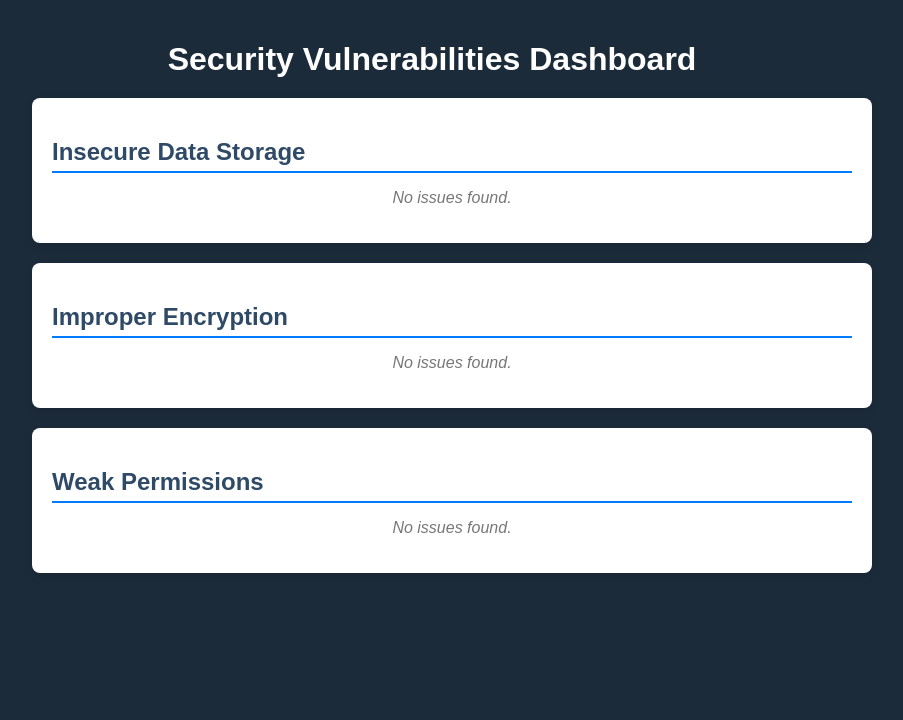
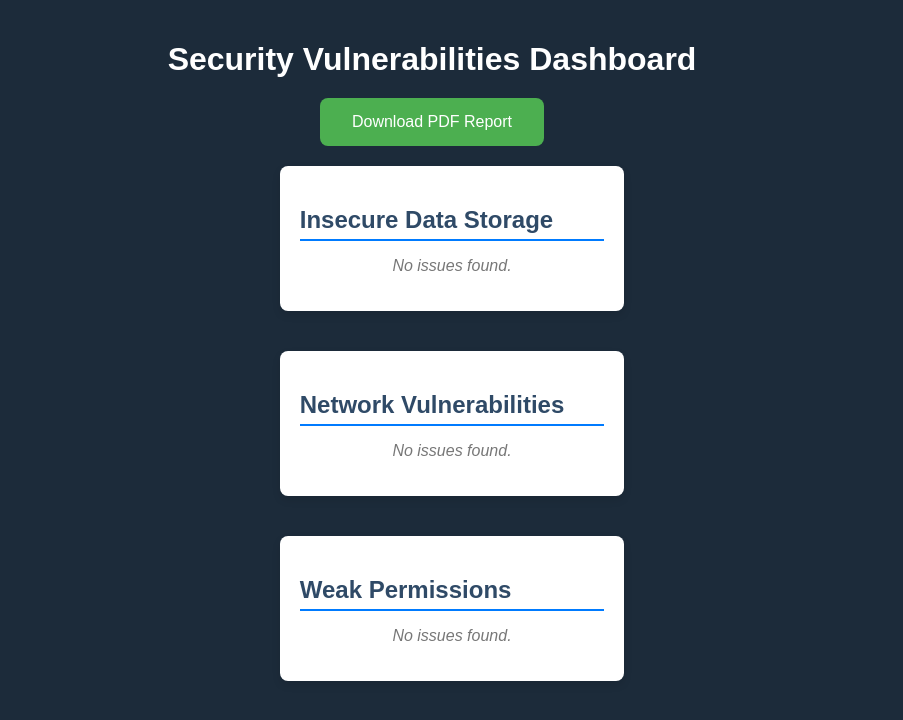
Before and after one commit to heyitssatyam/mobile-app-security-analyser, a Flask app: template templates/dashboard.html in a window 1280 px wide. Shown: the top 720 px of the page, without its empty margins (208-1111 px from the left). Run offline with Flask 3, Linux system fonts and the light colour scheme; the template is opened without the code that fills it, so the values that code supplies are empty.

Commit message:
addded report download option

```diff
--- a/app.py
+++ b/app.py
@@ -1,13 +1,23 @@
-from flask import Flask, request, jsonify, render_template
+from flask import Flask, request, jsonify, render_template, send_file, session
 import requests
 from flask_cors import CORS
 import json
 import re
+import time
+import os
 
 app = Flask(__name__)
 CORS(app)
 MOBSF_API_URL = 'http://localhost:8000/api/v1/'
 MOBSF_API_KEY = 'fb2a8d2411a2cf4dfa5e536496caab62e8070ae820637b2455a5f38178a27f82'
+
+# Secret key for session management
+# Use a secure and random key in production
+app.secret_key = 'adsfoaijsdf32r893rifajsdoifjoiejfa'
+
+# Define where the PDFs will be stored temporarily
+PDF_DIR = 'pdf_reports'
+os.makedirs(PDF_DIR, exist_ok=True)
 
 
 @app.route('/')
@@ -19,20 +29,21 @@ def extract_vulnerabilities(data):
     vulnerabilities = {
         "insecure_data_storage": [],
         "improper_encryption": [],
-        "weak_permissions": []
+        "weak_permissions": [],
+        "network_issues": []
     }
 
     def cleanseHTML(text: str) -> str:
         return re.sub(r'<.*?>', '', text)
 
-        # Parsing data for each vulnerability category
+    # Parsing data for each vulnerability category
     for finding in data.get("manifest_analysis", {}).get("manifest_findings", []):
         title = finding.get("title", "")
         description = finding.get("description", "")
         severity = finding.get("severity", "")
 
         # Insecure Data Storage
-        if "storage" in title.lower() or "temp file" in title.lower():
+        if "debug" in title.lower() or "application data" in title.lower() or "data" in title.lower() or "debugger" in title.lower():
             vulnerabilities["insecure_data_storage"].append({
                 "title": cleanseHTML(title),
                 "description": description,
@@ -55,7 +66,28 @@ def extract_vulnerabilities(data):
                 "severity": severity
             })
 
-    # print(vulnerabilities)
+    for perm, details in data.get("permissions", {}).items():
+        # Check for insecure data storage-related permissions
+        if any(keyword in perm.lower() for keyword in ["record", "camera", "storage", "write", "read", "billing", "data", "backup"]):
+            vulnerabilities["insecure_data_storage"].append({
+                "title": perm,
+                "description": details.get("description", ""),
+                "severity": details.get("status", "")
+            })
+        # Check for weak permission-related permissions
+        elif any(keyword in perm.lower() for keyword in ["receive_boot", "set_wallpaper", "wake_lock", "ignore_battery", "use_credentials", "get_accounts", "notification", "post", "unknown", "call", "send", "sms", "receive"]):
+            vulnerabilities["weak_permissions"].append({
+                "title": perm,
+                "description": details.get("description", ""),
+                "severity": details.get("status", "")
+            })
+        # Check for network issue-related permissions
+        elif any(keyword in perm.lower() for keyword in ["internet", "network", "wifi", "socket", "adservices", "location", "access", "change"]):
+            vulnerabilities["network_issues"].append({
+                "title": perm,
+                "description": details.get("description", ""),
+                "severity": details.get("status", "")
+            })
     return vulnerabilities
 
 
@@ -72,13 +104,12 @@ def upload():
     if file.filename.endswith('.apk'):
         content_type = 'application/vnd.android.package-archive'
     elif file.filename.endswith('.ipa'):
-        # MobSF accepts IPA files as binary streams
         content_type = 'application/octet-stream'
     else:
         return jsonify({'error': 'Unsupported file type'}), 400
+
     # Send file to MobSF for analysis
-    files = {'file': (file.filename, file.stream,
-                      content_type)}
+    files = {'file': (file.filename, file.stream, content_type)}
     headers = {'Authorization': MOBSF_API_KEY}
 
     try:
@@ -91,12 +122,12 @@ def upload():
             return jsonify({'error': 'Failed to upload APK to MobSF'}), 500
 
         upload_data = upload_response.json()
-        print(upload_data)
         file_hash = upload_data.get('hash')
 
         if not file_hash:
             return jsonify({'error': 'Hash not returned from MobSF'}), 500
 
+        # Request the scan
         scan_payload = {'hash': file_hash}
         scan_response = requests.post(
             MOBSF_API_URL + 'scan', data=scan_payload, headers=headers)
@@ -104,11 +135,13 @@ def upload():
         if scan_response.status_code != 200:
             print("Scan Error:", scan_response.text)
             return jsonify({'error': 'Failed to analyze APK'}), 500
-        print("Resp", scan_response.text[:1000], scan_response.json())
-        vulnerabilities = extract_vulnerabilities(
-            scan_response.json())
-        with open('data.json', 'w') as f:
-            json.dump(scan_response.json(), f)
+
+        vulnerabilities = extract_vulnerabilities(scan_response.json())
+
+        # Store the file_hash for later PDF download
+        session['file_hash'] = file_hash
+
+        # Render dashboard with vulnerabilities
         return render_template('dashboard.html', vulnerabilities=vulnerabilities)
 
     except Exception as e:
@@ -116,5 +149,39 @@ def upload():
         return jsonify({'error': str(e)}), 500
 
 
+@app.route('/download_pdf', methods=['GET'])
+def download_pdf():
+    # Check if file_hash is available in the session
+    file_hash = session.get('file_hash')
+
+    if not file_hash:
+        return jsonify({'error': 'No scan file available for PDF download'}), 400
+
+    headers = {'Authorization': MOBSF_API_KEY}
+    scan_payload = {'hash': file_hash}
+
+    try:
+        # Fetch the PDF report from MobSF
+        pdf_response = requests.post(
+            MOBSF_API_URL + 'download_pdf', data=scan_payload, headers=headers)
+
+        if pdf_response.status_code == 200:
+            # Save PDF to a file
+            pdf_path = os.path.join(PDF_DIR, f"{file_hash}_report.pdf")
+            with open(pdf_path, 'wb') as f:
+                f.write(pdf_response.content)
+
+            # Return the PDF file as a downloadable response
+            return send_file(pdf_path, as_attachment=True, mimetype='application/pdf', download_name=f"{file_hash}_report.pdf")
+        else:
+            print("PDF Error:", pdf_response.text)
+            return jsonify({'error': 'Failed to download PDF report'}), 500
+
+    except Exception as e:
+        print("Exception occurred:", str(e))
+        return jsonify({'error': str(e)}), 500
+
+
 if __name__ == '__main__':
+    app.secret_key = 'your_secret_key'  # Required for session management
     app.run(debug=True)
--- a/static/styles/dashboard.css
+++ b/static/styles/dashboard.css
@@ -7,6 +7,10 @@ body {
 }
 
 .container {
+  display: flex;
+  align-items: center;
+  justify-content: center;
+  flex-direction: column;
   max-width: 800px; /* Reduced width for better vertical alignment */
   margin: 0 auto;
   padding: 20px;
@@ -16,6 +20,28 @@ body {
   text-align: center;
   color: #fff;
   margin-bottom: 20px;
+}
+.download_pdf {
+  margin: auto;
+  background-color: #4caf50; /* Green background */
+  border: none; /* Remove borders */
+  color: white; /* White text */
+  padding: 15px 32px; /* Top & bottom padding of 15px, left & right padding of 32px */
+  text-align: center; /* Center the text */
+  text-decoration: none; /* Remove underline from text */
+  display: inline-block; /* Allow the button to sit inline with other content */
+  font-size: 16px; /* Set font size */
+  border-radius: 8px; /* Round corners */
+  cursor: pointer; /* Cursor pointer on hover */
+  transition: background-color 0.3s ease; /* Smooth transition for background color on hover */
+}
+
+.download_pdf:hover {
+  background-color: #45a049; /* Darker green on hover */
+}
+
+.download_pdf:active {
+  background-color: #3e8e41; /* Even darker green when clicked */
 }
 
 /* Card Layout */
@@ -27,18 +53,19 @@ body {
 
 /* Card Styling */
 .insecure-data,
-.improper-encryption,
+.network-issues,
 .weak-permissions {
   background-color: #fff;
   width: 100%; /* Full width of the container */
   border-radius: 8px;
   box-shadow: 0 4px 8px rgba(0, 0, 0, 0.1);
   padding: 20px;
+  margin-top: 20px;
   transition: transform 0.2s ease-in-out, box-shadow 0.2s ease-in-out;
 }
 
 .insecure-data:hover,
-.improper-encryption:hover,
+.network-issues:hover,
 .weak-permissions:hover {
   transform: translateY(-5px);
   box-shadow: 0 8px 16px rgba(0, 0, 0, 0.2);
@@ -46,7 +73,7 @@ body {
 
 /* Card Header */
 .insecure-data h2,
-.improper-encryption h2,
+.network-issues h2,
 .weak-permissions h2 {
   color: #2f4a67;
   font-size: 1.5rem;
--- a/templates/dashboard.html
+++ b/templates/dashboard.html
@@ -9,6 +9,12 @@
   <body>
     <div class="container">
       <h1 class="heading">Security Vulnerabilities Dashboard</h1>
+      <button
+        class="download_pdf"
+        onclick="window.location.href='/download_pdf';"
+      >
+        Download PDF Report
+      </button>
       <div class="scan-info">
         <!-- Insecure Data Storage -->
         <div class="insecure-data">
@@ -29,11 +35,11 @@
         </div>
 
         <!-- Improper Encryption -->
-        <div class="improper-encryption">
-          <h2>Improper Encryption</h2>
-          {% if vulnerabilities.improper_encryption %}
+        <div class="network-issues">
+          <h2>Network Vulnerabilities</h2>
+          {% if vulnerabilities.network_issues %}
           <ul class="list-group">
-            {% for item in vulnerabilities.improper_encryption %}
+            {% for item in vulnerabilities.network_issues %}
             <li class="list-group-item">
               <strong>{{ item.title }}</strong><br />
               <span>Severity: {{ item.severity }}</span><br />
@@ -65,5 +71,6 @@
         </div>
       </div>
     </div>
+    <!-- Add this button on your dashboard page -->
   </body>
 </html>
```
Also changed, not shown: static/styles/style.css (+4 -4 lines), 3 other files.
